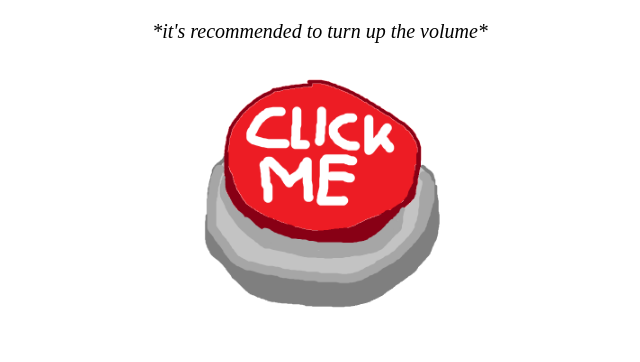
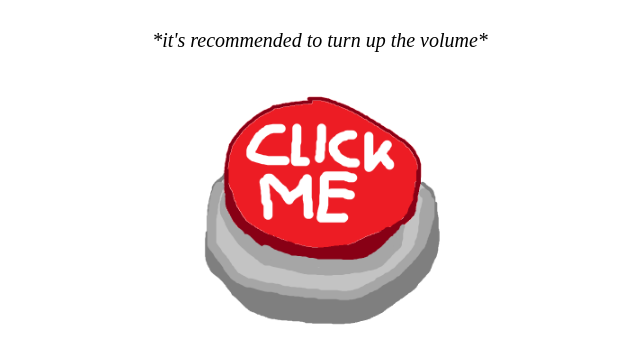
Before and after one commit to rewqpoiu/clicker-game-2.0, a plain HTML site: page index.html in a window 1280 px wide. Shown: the top 362 px of the page, without its empty margins (320-960 px from the left). Drawn offline with Linux system fonts and the light colour scheme.

Commit message:
Update index.html

```diff
--- a/index.html
+++ b/index.html
@@ -9,7 +9,7 @@
     <meta name="viewport" content="width=device-width, initial-scale=1.0">
 </head>
 
-<body style="text-align:center">
+<body style="text-align:center;line-height:2;">
     <script>
         function startGame() {
             document.getElementById("title").style.display = "none";
```
